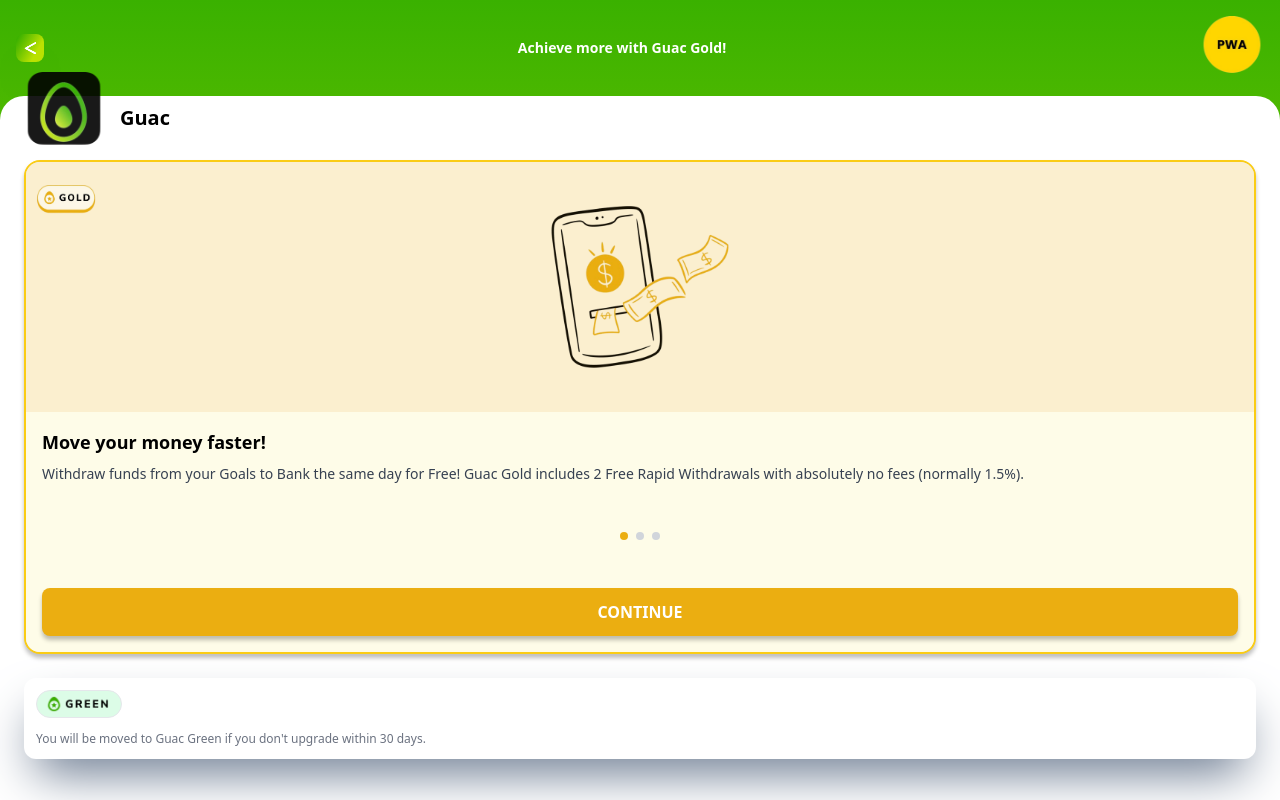
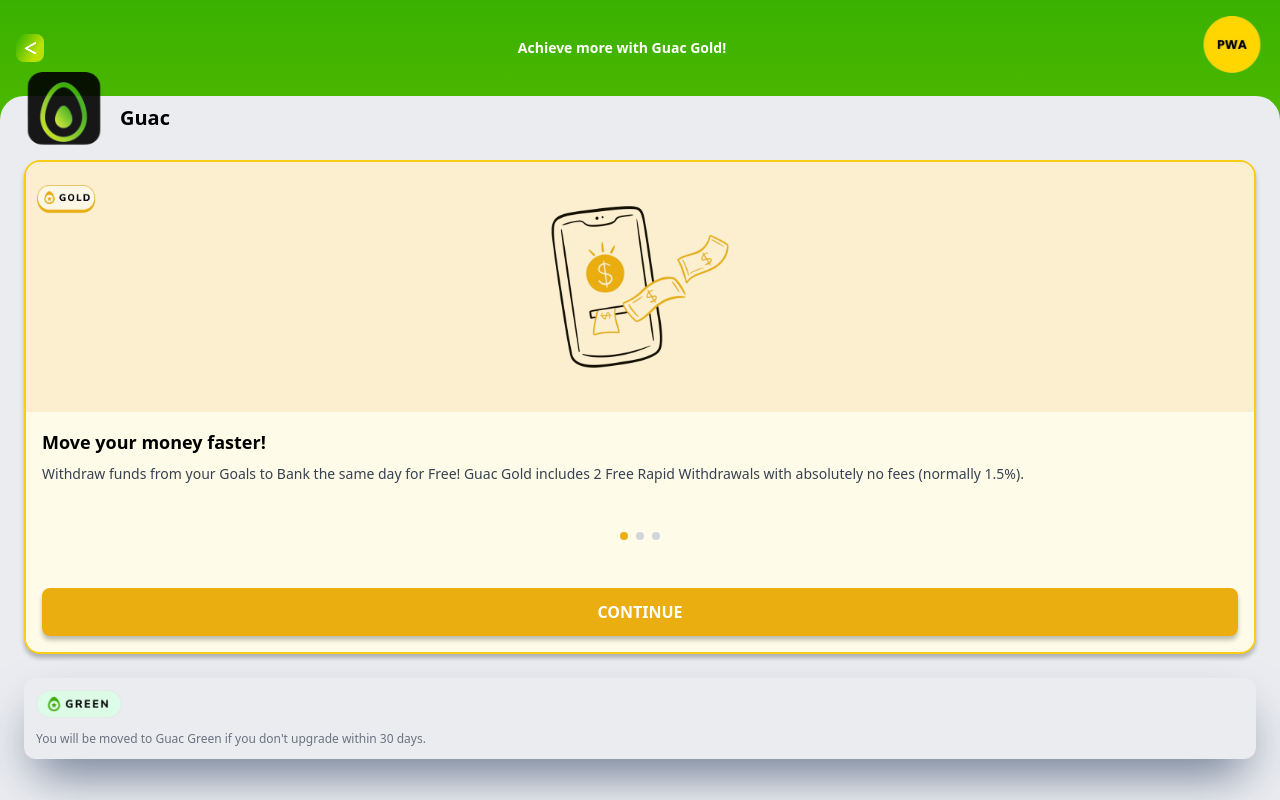
Before and after one commit to vinender/payment-pwa, a React (Create React App) app: page / in a window 1280 px wide. Built offline with nearby package versions, Linux system fonts and the light colour scheme.

Commit message:
bg added

```diff
--- a/src/components/yellow.js
+++ b/src/components/yellow.js
@@ -173,17 +173,17 @@
   ];
 
   return (
-    <div className="bg-[#EBECF0] flex justify-center items-center overflow-y-hidden h-screen">
+    <div className="bg-[#1837b3] flex justify-center items-center overflow-y-hidden h-screen">
       <div className="w-full h-full flex flex-col bg-custom-gradient text-white relative z-20">
         <div className="flex items-center justify-between p-4">
           <span className='bg-button-gradient rounded-lg h-7 shadow-2xl text-center w-7'>
-             <img alt='back' className='cursor-pointer p-2 shadow-2xl shadow-slate-700 rounded-lg w-7 h-7' src='/back.png' />
+             <img alt='back' className='cursor-pointer p-2 shadow-2xl   rounded-lg w-7 h-7' src='/back.png' />
           </span>
           <h1 className="text-sm font-bold text-white">Achieve more with Guac Gold!</h1>
           <img alt='pwa' className='h-16 w-16' src='/pwa.png' />
         </div>
 
-        <div className="flex-grow relative bg-white rounded-t-3xl p-6 flex flex-col">
+        <div className="flex-grow relative bg-[#EBECF0] rounded-t-3xl p-6 flex flex-col">
           <div className="relative mb-2">
             <img alt='guac' src='./demo/guac.png' className='absolute -top-12 opacity-90 left-0 z-50 w-20 h-20' />
             <span className="absolute left-24 -top-4 font-semibold text-xl text-black">Guac</span>
--- a/tailwind.config.js
+++ b/tailwind.config.js
@@ -9,7 +9,7 @@
     extend: {
       backgroundImage: {
         'custom-gradient': 'linear-gradient(180deg, #3AB100 0%, #BAE101 100%)',
-        'button-gradient': 'linear-gradient(120deg, #3AB100 8%, #BAE101 70%)',
+        'button-gradient': 'linear-gradient(120deg, #3AB600 8%, #BAE101 70%)',
       },
       typography: (theme) => ({
         'h1': {
```
